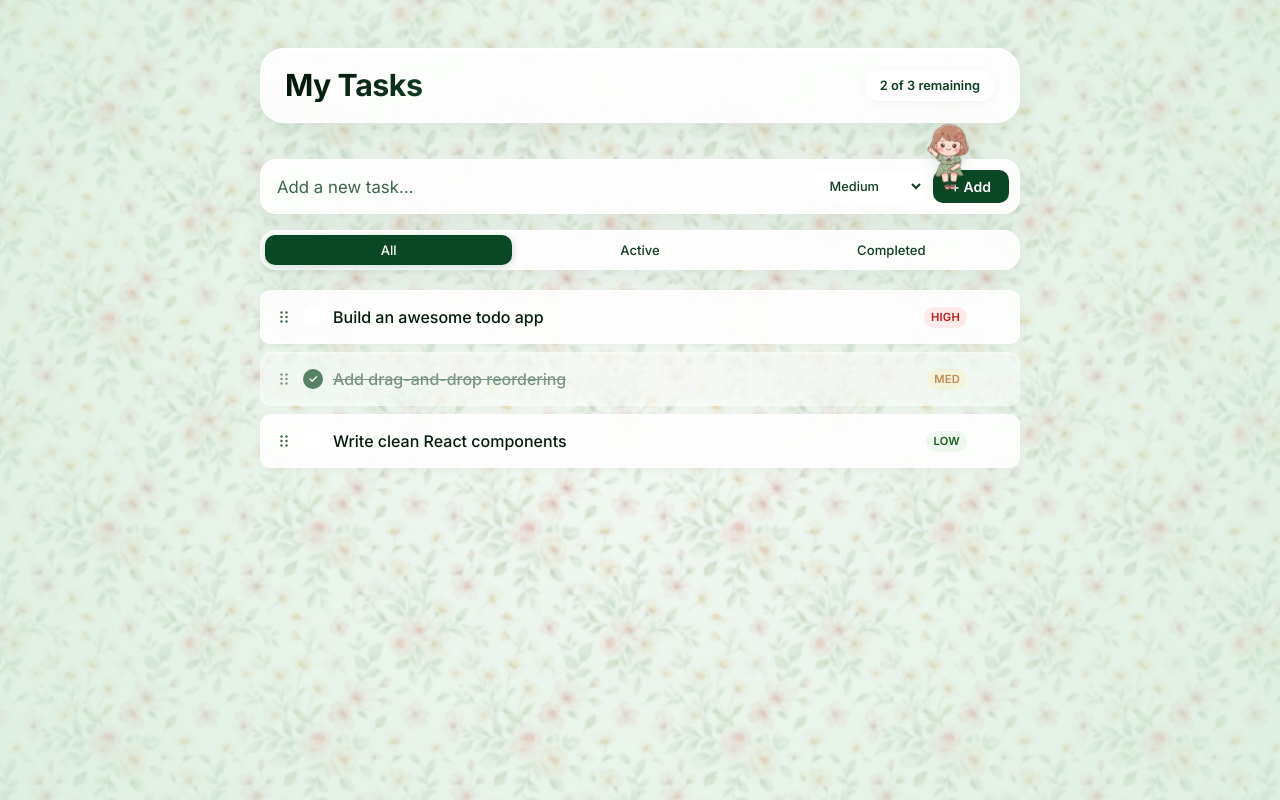
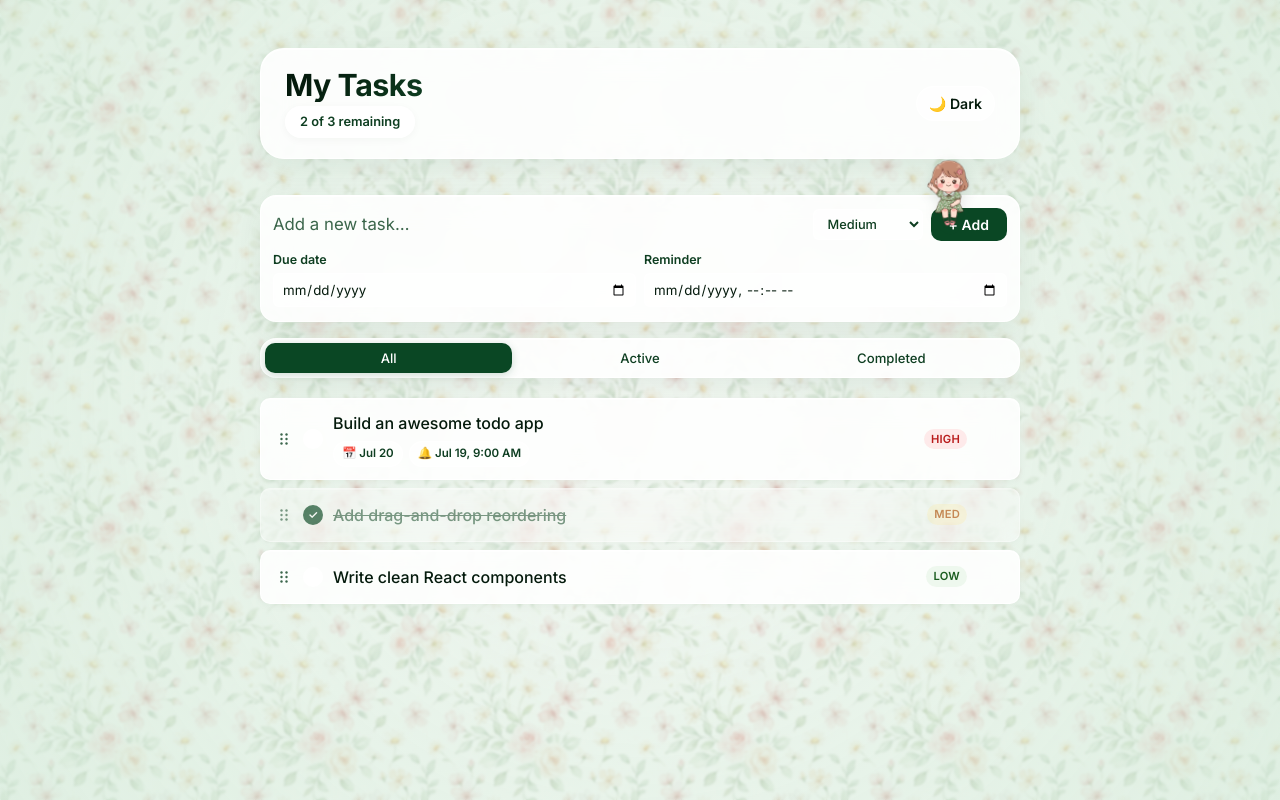
Before and after one commit to himashri13/todo-list, a React (Vite) app: page / in a window 1280 px wide. Built offline with nearby package versions, Linux system fonts and the light colour scheme.

Commit message:
Added new feature

```diff
--- a/src/App.css
+++ b/src/App.css
@@ -1,6 +1,7 @@
 /* ─── App Layout ─────────────────────────────────────────── */
 .app {
   width: min(100%, 760px);
+  max-width: calc(100vw - 24px);
   margin: 0 auto;
 }
 
@@ -44,6 +45,12 @@
   backdrop-filter: blur(14px);
 }
 
+.header__content {
+  display: flex;
+  flex-direction: column;
+  gap: 4px;
+}
+
 .header__title {
   font-size: clamp(1.35rem, 3vw, 1.9rem);
   font-weight: 700;
@@ -65,22 +72,39 @@
   white-space: nowrap;
   box-shadow: var(--shadow-sm);
   backdrop-filter: blur(8px);
+  align-self: flex-start;
+}
+
+.theme-toggle {
+  padding: 8px 12px;
+  border-radius: 999px;
+  background: var(--color-surface-2);
+  color: var(--color-text);
+  border: 1px solid var(--color-border);
+  font-size: 0.88rem;
+  font-weight: 600;
 }
 
 /* ─── Add Todo Form ──────────────────────────────────────── */
 .add-todo {
   display: flex;
-  align-items: center;
-  gap: 8px;
+  flex-direction: column;
+  gap: 10px;
   margin-bottom: 16px;
   background: var(--color-surface);
   border: 1.5px solid var(--color-border);
   border-radius: var(--radius-lg);
-  padding: 10px 10px 10px 16px;
+  padding: 12px 12px 14px;
   box-shadow: var(--shadow-md);
   backdrop-filter: blur(14px);
   transition: box-shadow var(--transition), border-color var(--transition);
   position: relative;
+}
+
+.add-todo__main {
+  display: flex;
+  align-items: center;
+  gap: 8px;
   flex-wrap: wrap;
 }
 
@@ -133,6 +157,31 @@
   border-radius: var(--radius-md);
   transition: background var(--transition), transform var(--transition), box-shadow var(--transition);
   white-space: nowrap;
+}
+
+.add-todo__meta {
+  display: flex;
+  gap: 8px;
+  flex-wrap: wrap;
+}
+
+.add-todo__field {
+  display: flex;
+  flex-direction: column;
+  gap: 4px;
+  color: var(--color-text-2);
+  font-size: 0.78rem;
+  font-weight: 600;
+  flex: 1 1 180px;
+}
+
+.add-todo__field input {
+  width: 100%;
+  border: 1px solid var(--color-border);
+  border-radius: var(--radius-sm);
+  padding: 7px 8px;
+  background: var(--color-surface-2);
+  color: var(--color-text);
 }
 
 .add-todo__btn:hover {
@@ -273,6 +322,11 @@
   box-shadow: 0 0 0 2px var(--color-accent-light), var(--shadow-md);
 }
 
+.todo-item--touch-dragging {
+  transform: scale(1.01);
+  box-shadow: var(--shadow-drag);
+}
+
 /* Drag handle */
 .todo-item__handle {
   display: flex;
@@ -283,6 +337,7 @@
   border-radius: 4px;
   transition: color var(--transition);
   flex-shrink: 0;
+  touch-action: none;
 }
 
 .todo-item__handle:hover { color: var(--color-text-2); }
@@ -332,6 +387,26 @@
   cursor: text;
   word-break: break-word;
   transition: color var(--transition);
+}
+
+.todo-item__meta {
+  display: flex;
+  flex-wrap: wrap;
+  gap: 6px;
+  margin-top: 6px;
+}
+
+.todo-item__meta-chip {
+  display: inline-flex;
+  align-items: center;
+  gap: 4px;
+  font-size: 0.72rem;
+  font-weight: 600;
+  color: var(--color-text-2);
+  background: var(--color-surface-2);
+  border: 1px solid var(--color-border);
+  border-radius: 999px;
+  padding: 3px 8px;
 }
 
 .todo-item__text--done {
@@ -434,6 +509,10 @@
     padding: 12px;
   }
 
+  .add-todo__main {
+    gap: 8px;
+  }
+
   .add-todo__input {
     order: 1;
     flex-basis: 100%;
@@ -465,4 +544,23 @@
   .header__meta {
     align-self: flex-start;
   }
+
+  .theme-toggle {
+    width: 100%;
+    justify-content: center;
+  }
 }
+
+@media (max-width: 360px) {
+  .add-todo__meta {
+    flex-direction: column;
+  }
+
+  .todo-item {
+    padding: 10px;
+  }
+
+  .todo-item__meta {
+    flex-direction: column;
+  }
+}
--- a/src/App.jsx
+++ b/src/App.jsx
@@ -1,58 +1,75 @@
 import { useState, useEffect } from 'react';
 import './App.css';
 
-import Header     from './components/Header';
-import AddTodo    from './components/AddTodo';
-import FilterBar  from './components/FilterBar';
-import TodoList   from './components/TodoList';
+import Header from './components/Header';
+import AddTodo from './components/AddTodo';
+import FilterBar from './components/FilterBar';
+import TodoList from './components/TodoList';
 
 /* ─── Seed data shown on first load ─────────────────────── */
 const SEED_TODOS = [
-  { id: crypto.randomUUID(), text: 'Build an awesome todo app',    completed: false, priority: 'high'   },
-  { id: crypto.randomUUID(), text: 'Add drag-and-drop reordering', completed: true,  priority: 'medium' },
-  { id: crypto.randomUUID(), text: 'Write clean React components', completed: false, priority: 'low'    },
+  { id: crypto.randomUUID(), text: 'Build an awesome todo app', completed: false, priority: 'high', dueDate: '2026-07-20', reminder: '2026-07-19T09:00' },
+  { id: crypto.randomUUID(), text: 'Add drag-and-drop reordering', completed: true, priority: 'medium', dueDate: '', reminder: '' },
+  { id: crypto.randomUUID(), text: 'Write clean React components', completed: false, priority: 'low', dueDate: '', reminder: '' },
 ];
+
+function normalizeTodo(todo) {
+  return {
+    ...todo,
+    dueDate: todo.dueDate || '',
+    reminder: todo.reminder || '',
+  };
+}
 
 function loadTodos() {
   try {
     const stored = localStorage.getItem('todos');
-    return stored ? JSON.parse(stored) : SEED_TODOS;
+    if (!stored) return SEED_TODOS;
+    const parsed = JSON.parse(stored);
+    return Array.isArray(parsed) ? parsed.map(normalizeTodo) : SEED_TODOS;
   } catch {
     return SEED_TODOS;
   }
 }
 
+function loadTheme() {
+  if (typeof window === 'undefined') return 'light';
+  const stored = localStorage.getItem('theme');
+  if (stored === 'dark' || stored === 'light') return stored;
+  return window.matchMedia('(prefers-color-scheme: dark)').matches ? 'dark' : 'light';
+}
+
 export default function App() {
-  const [todos,  setTodos]  = useState(loadTodos);
+  const [todos, setTodos] = useState(loadTodos);
   const [filter, setFilter] = useState('all');
+  const [theme, setTheme] = useState(loadTheme);
 
-  /* Persist to localStorage whenever todos change */
   useEffect(() => {
     localStorage.setItem('todos', JSON.stringify(todos));
   }, [todos]);
 
-  /* ── CRUD handlers ──────────────────────────────────────── */
-  function addTodo(text, priority) {
+  useEffect(() => {
+    document.body.classList.toggle('dark-theme', theme === 'dark');
+    localStorage.setItem('theme', theme);
+  }, [theme]);
+
+  function addTodo(text, priority, dueDate, reminder) {
     setTodos((prev) => [
-      { id: crypto.randomUUID(), text, completed: false, priority },
+      { id: crypto.randomUUID(), text, completed: false, priority, dueDate, reminder },
       ...prev,
     ]);
   }
 
   function deleteTodo(id) {
-    setTodos((prev) => prev.filter((t) => t.id !== id));
+    setTodos((prev) => prev.filter((todo) => todo.id !== id));
   }
 
   function toggleTodo(id) {
-    setTodos((prev) =>
-      prev.map((t) => t.id === id ? { ...t, completed: !t.completed } : t)
-    );
+    setTodos((prev) => prev.map((todo) => (todo.id === id ? { ...todo, completed: !todo.completed } : todo)));
   }
 
   function editTodo(id, text) {
-    setTodos((prev) =>
-      prev.map((t) => t.id === id ? { ...t, text } : t)
-    );
+    setTodos((prev) => prev.map((todo) => (todo.id === id ? { ...todo, text } : todo)));
   }
 
   function reorderTodos(fromIndex, toIndex) {
@@ -64,18 +81,22 @@ export default function App() {
     });
   }
 
-  /* ── Derived state ──────────────────────────────────────── */
-  const filteredTodos = todos.filter((t) => {
-    if (filter === 'active')    return !t.completed;
-    if (filter === 'completed') return  t.completed;
+  const filteredTodos = todos.filter((todo) => {
+    if (filter === 'active') return !todo.completed;
+    if (filter === 'completed') return todo.completed;
     return true;
   });
 
-  const remaining = todos.filter((t) => !t.completed).length;
+  const remaining = todos.filter((todo) => !todo.completed).length;
 
   return (
     <main className="app">
-      <Header total={todos.length} remaining={remaining} />
+      <Header
+        total={todos.length}
+        remaining={remaining}
+        theme={theme}
+        onToggleTheme={() => setTheme((current) => (current === 'light' ? 'dark' : 'light'))}
+      />
       <AddTodo onAdd={addTodo} />
       <FilterBar current={filter} onChange={setFilter} />
       <TodoList
--- a/src/components/AddTodo.jsx
+++ b/src/components/AddTodo.jsx
@@ -5,18 +5,23 @@ const PRIORITIES = ['low', 'medium', 'high'];
 export default function AddTodo({ onAdd }) {
   const [text, setText] = useState('');
   const [priority, setPriority] = useState('medium');
+  const [dueDate, setDueDate] = useState('');
+  const [reminder, setReminder] = useState('');
 
   function handleSubmit(e) {
     e.preventDefault();
     const trimmed = text.trim();
     if (!trimmed) return;
-    onAdd(trimmed, priority);
+    onAdd(trimmed, priority, dueDate, reminder);
     setText('');
     setPriority('medium');
+    setDueDate('');
+    setReminder('');
   }
 
   return (
     <form className="add-todo" onSubmit={handleSubmit} aria-label="Add a new task">
+      <div className="add-todo__main">
         <input
           id="new-todo-input"
           className="add-todo__input"
@@ -34,23 +39,30 @@ export default function AddTodo({ onAdd }) {
           onChange={(e) => setPriority(e.target.value)}
           aria-label="Priority"
         >
-        {PRIORITIES.map((p) => (
-          <option key={p} value={p}>
-            {p.charAt(0).toUpperCase() + p.slice(1)}
+          {PRIORITIES.map((priorityOption) => (
+            <option key={priorityOption} value={priorityOption}>
+              {priorityOption.charAt(0).toUpperCase() + priorityOption.slice(1)}
             </option>
           ))}
         </select>
 
-      <button
-        id="add-todo-btn"
-        type="submit"
-        className="add-todo__btn"
-        aria-label="Add task"
-      >
+        <button id="add-todo-btn" type="submit" className="add-todo__btn" aria-label="Add task">
           + Add
         </button>
+      </div>
 
-      {/* Doll sits on the task bar with transparent background */}
+      <div className="add-todo__meta">
+        <label className="add-todo__field">
+          <span>Due date</span>
+          <input type="date" value={dueDate} onChange={(e) => setDueDate(e.target.value)} />
+        </label>
+
+        <label className="add-todo__field">
+          <span>Reminder</span>
+          <input type="datetime-local" value={reminder} onChange={(e) => setReminder(e.target.value)} />
+        </label>
+      </div>
+
       <img src="/cute_doll.png" alt="" className="doll" aria-hidden="true" />
     </form>
   );
--- a/src/components/Header.jsx
+++ b/src/components/Header.jsx
@@ -1,12 +1,14 @@
-export default function Header({ total, remaining }) {
+export default function Header({ total, remaining, theme, onToggleTheme }) {
   return (
     <header className="header">
-      <h1 className="header__title">
-        My Tasks
-      </h1>
-      <span className="header__meta">
-        {remaining} of {total} remaining
-      </span>
+      <div className="header__content">
+        <h1 className="header__title">My Tasks</h1>
+        <span className="header__meta">{remaining} of {total} remaining</span>
+      </div>
+
+      <button className="theme-toggle" type="button" onClick={onToggleTheme}>
+        {theme === 'dark' ? '☀️ Light' : '🌙 Dark'}
+      </button>
     </header>
   );
 }
--- a/src/components/TodoItem.jsx
+++ b/src/components/TodoItem.jsx
@@ -1,6 +1,18 @@
 import { useState, useRef, useEffect } from 'react';
 
 const PRIORITY_LABELS = { low: 'Low', medium: 'Med', high: 'High' };
+
+function formatDate(dateValue) {
+  if (!dateValue) return '';
+  const date = new Date(dateValue);
+  return Number.isNaN(date.getTime()) ? '' : date.toLocaleDateString([], { month: 'short', day: 'numeric' });
+}
+
+function formatReminder(value) {
+  if (!value) return '';
+  const date = new Date(value);
+  return Number.isNaN(date.getTime()) ? '' : date.toLocaleString([], { month: 'short', day: 'numeric', hour: 'numeric', minute: '2-digit' });
+}
 
 export default function TodoItem({
   todo,
@@ -10,14 +22,18 @@ export default function TodoItem({
   onDragStart,
   onDragEnter,
   onDragEnd,
+  onTouchStart,
+  onTouchMove,
+  onTouchEnd,
   isDragging,
   isDragOver,
+  isTouchDragging,
+  index,
 }) {
   const [editing, setEditing] = useState(false);
   const [editText, setEditText] = useState(todo.text);
   const inputRef = useRef(null);
 
-  // Focus the input whenever we enter edit mode
   useEffect(() => {
     if (editing) inputRef.current?.focus();
   }, [editing]);
@@ -39,29 +55,36 @@ export default function TodoItem({
   const itemClass = [
     'todo-item',
     todo.completed ? 'todo-item--completed' : '',
-    isDragging    ? 'todo-item--dragging'  : '',
-    isDragOver    ? 'todo-item--drag-over' : '',
+    isDragging ? 'todo-item--dragging' : '',
+    isDragOver ? 'todo-item--drag-over' : '',
+    isTouchDragging ? 'todo-item--touch-dragging' : '',
   ].filter(Boolean).join(' ');
+
+  const dueLabel = formatDate(todo.dueDate);
+  const reminderLabel = formatReminder(todo.reminder);
 
   return (
     <li
       className={itemClass}
       draggable
+      data-todo-index={index}
       onDragStart={onDragStart}
       onDragEnter={onDragEnter}
       onDragEnd={onDragEnd}
       onDragOver={(e) => e.preventDefault()}
     >
-      {/* Drag handle */}
       <span
         className="todo-item__handle"
         aria-label="Drag to reorder"
         title="Drag to reorder"
+        onTouchStart={onTouchStart}
+        onTouchMove={onTouchMove}
+        onTouchEnd={onTouchEnd}
+        onTouchCancel={onTouchEnd}
       >
         <DragIcon />
       </span>
 
-      {/* Checkbox */}
       <button
         id={`toggle-${todo.id}`}
         className={`todo-item__checkbox${todo.completed ? ' todo-item__checkbox--checked' : ''}`}
@@ -73,7 +96,6 @@ export default function TodoItem({
         {todo.completed && <span className="todo-item__checkbox-icon">✓</span>}
       </button>
 
-      {/* Text / Edit input */}
       <div className="todo-item__body">
         {editing ? (
           <input
@@ -86,6 +108,7 @@ export default function TodoItem({
             aria-label="Edit task"
           />
         ) : (
+          <>
             <span
               className={`todo-item__text${todo.completed ? ' todo-item__text--done' : ''}`}
               onDoubleClick={() => !todo.completed && setEditing(true)}
@@ -93,15 +116,21 @@ export default function TodoItem({
             >
               {todo.text}
             </span>
+
+            {(dueLabel || reminderLabel) && (
+              <div className="todo-item__meta">
+                {dueLabel && <span className="todo-item__meta-chip">📅 {dueLabel}</span>}
+                {reminderLabel && <span className="todo-item__meta-chip">🔔 {reminderLabel}</span>}
+              </div>
+            )}
+          </>
         )}
       </div>
 
-      {/* Priority badge */}
       <span className={`priority-badge priority-badge--${todo.priority}`}>
         {PRIORITY_LABELS[todo.priority]}
       </span>
 
-      {/* Delete */}
       <button
         id={`delete-${todo.id}`}
         className="todo-item__delete"
@@ -115,28 +144,26 @@ export default function TodoItem({
   );
 }
 
-/* ── Inline SVG icons (no extra deps) ── */
 function DragIcon() {
   return (
     <svg width="14" height="14" viewBox="0 0 14 14" fill="none" aria-hidden="true">
-      <circle cx="4.5" cy="2.5" r="1.2" fill="currentColor"/>
-      <circle cx="9.5" cy="2.5" r="1.2" fill="currentColor"/>
-      <circle cx="4.5" cy="7"   r="1.2" fill="currentColor"/>
-      <circle cx="9.5" cy="7"   r="1.2" fill="currentColor"/>
-      <circle cx="4.5" cy="11.5" r="1.2" fill="currentColor"/>
-      <circle cx="9.5" cy="11.5" r="1.2" fill="currentColor"/>
+      <circle cx="4.5" cy="2.5" r="1.2" fill="currentColor" />
+      <circle cx="9.5" cy="2.5" r="1.2" fill="currentColor" />
+      <circle cx="4.5" cy="7" r="1.2" fill="currentColor" />
+      <circle cx="9.5" cy="7" r="1.2" fill="currentColor" />
+      <circle cx="4.5" cy="11.5" r="1.2" fill="currentColor" />
+      <circle cx="9.5" cy="11.5" r="1.2" fill="currentColor" />
     </svg>
   );
 }
 
 function TrashIcon() {
   return (
-    <svg width="15" height="15" viewBox="0 0 24 24" fill="none" stroke="currentColor"
-         strokeWidth="2" strokeLinecap="round" strokeLinejoin="round" aria-hidden="true">
-      <polyline points="3 6 5 6 21 6"/>
-      <path d="M19 6l-1 14H6L5 6"/>
-      <path d="M10 11v6M14 11v6"/>
-      <path d="M9 6V4h6v2"/>
+    <svg width="15" height="15" viewBox="0 0 24 24" fill="none" stroke="currentColor" strokeWidth="2" strokeLinecap="round" strokeLinejoin="round" aria-hidden="true">
+      <polyline points="3 6 5 6 21 6" />
+      <path d="M19 6l-1 14H6L5 6" />
+      <path d="M10 11v6M14 11v6" />
+      <path d="M9 6V4h6v2" />
     </svg>
   );
 }
--- a/src/components/TodoList.jsx
+++ b/src/components/TodoList.jsx
@@ -5,6 +5,8 @@ export default function TodoList({ todos, onToggle, onDelete, onEdit, onReorder
   const dragIndex = useRef(null);
   const [draggingId, setDraggingId] = useState(null);
   const [dragOverId, setDragOverId] = useState(null);
+  const [touchDraggingId, setTouchDraggingId] = useState(null);
+  const touchIndexRef = useRef(null);
 
   function handleDragStart(index, id) {
     dragIndex.current = index;
@@ -23,6 +25,31 @@ export default function TodoList({ todos, onToggle, onDelete, onEdit, onReorder
     dragIndex.current = null;
   }
 
+  function handleTouchStart(index, id, e) {
+    e.preventDefault();
+    touchIndexRef.current = index;
+    setTouchDraggingId(id);
+  }
+
+  function handleTouchMove(index, e) {
+    if (touchIndexRef.current === null) return;
+    const touch = e.touches[0];
+    const element = document.elementFromPoint(touch.clientX, touch.clientY);
+    const targetItem = element?.closest('[data-todo-index]');
+    if (!targetItem) return;
+
+    const targetIndex = Number(targetItem.dataset.todoIndex);
+    if (!Number.isNaN(targetIndex) && targetIndex !== touchIndexRef.current && targetIndex >= 0 && targetIndex < todos.length) {
+      onReorder(touchIndexRef.current, targetIndex);
+      touchIndexRef.current = targetIndex;
+    }
+  }
+
+  function handleTouchEnd() {
+    setTouchDraggingId(null);
+    touchIndexRef.current = null;
+  }
+
   if (todos.length === 0) {
     return (
       <div className="todo-list__empty" role="status">
@@ -39,14 +66,22 @@ export default function TodoList({ todos, onToggle, onDelete, onEdit, onReorder
         <TodoItem
           key={todo.id}
           todo={todo}
+          index={index}
           onToggle={onToggle}
           onDelete={onDelete}
           onEdit={onEdit}
           isDragging={draggingId === todo.id}
           isDragOver={dragOverId === todo.id}
+          isTouchDragging={touchDraggingId === todo.id}
           onDragStart={() => handleDragStart(index, todo.id)}
-          onDragEnter={() => { setDragOverId(todo.id); handleDragEnter(index); }}
+          onDragEnter={() => {
+            setDragOverId(todo.id);
+            handleDragEnter(index);
+          }}
           onDragEnd={handleDragEnd}
+          onTouchStart={(e) => handleTouchStart(index, todo.id, e)}
+          onTouchMove={(e) => handleTouchMove(index, e)}
+          onTouchEnd={handleTouchEnd}
         />
       ))}
     </ul>
--- a/src/index.css
+++ b/src/index.css
@@ -92,6 +92,7 @@ body {
   color: var(--color-text);
   line-height: 1.5;
   min-height: 100vh;
+  overflow-x: hidden;
   -webkit-font-smoothing: antialiased;
   -moz-osx-font-smoothing: grayscale;
 }
```
Lines whose indentation alone changed are shown as unchanged.
